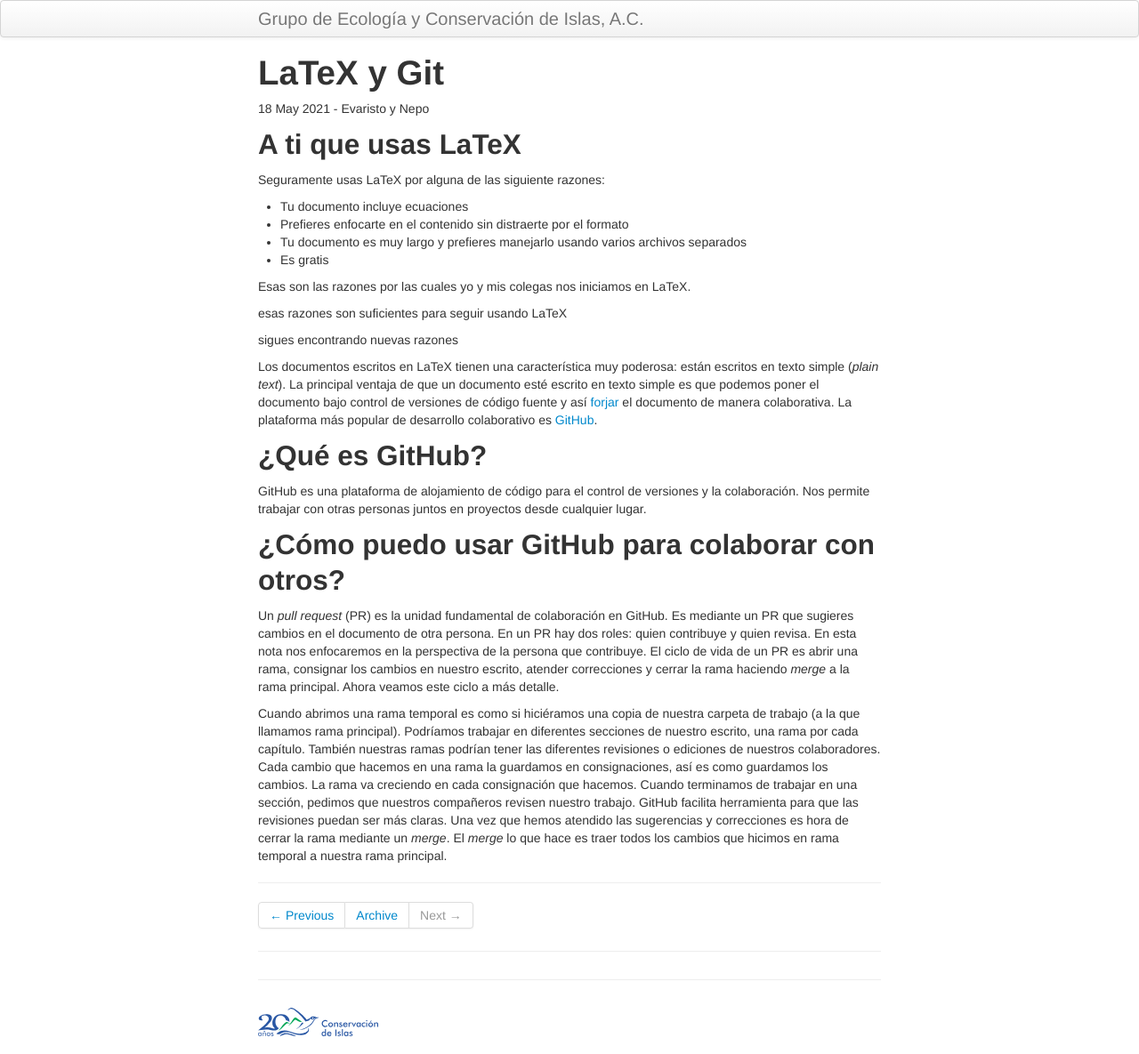
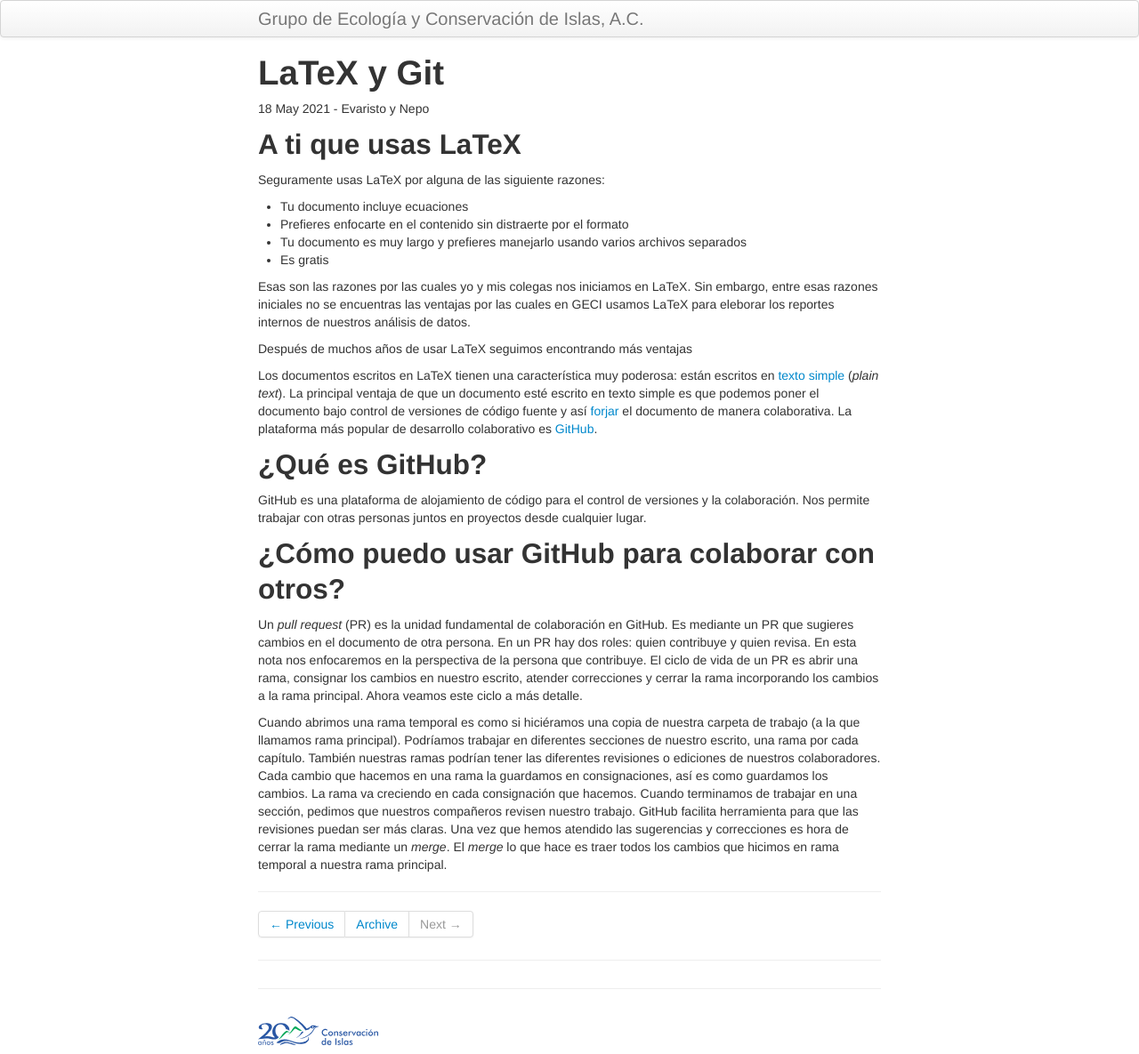
Before and after one commit to LizethMReyes/islasgeci.github.io, a Jekyll site: the page built from _posts/2021-05-18-latex_git.md, in a window 1280 px wide. Shown: the whole page at 89% size. Built offline with Jekyll 4.4.1, drawn with Linux system fonts in a browser that asks for light colours.

Commit message:
✍️ Work on the introduction

```diff
--- a/_posts/2021-05-18-latex_git.md
+++ b/_posts/2021-05-18-latex_git.md
@@ -13,17 +13,18 @@ Seguramente usas LaTeX por alguna de las siguiente razones:
 - Tu documento es muy largo y prefieres manejarlo usando varios archivos separados
 - Es gratis
 
-Esas son las razones por las cuales yo y mis colegas nos iniciamos en LaTeX.
+Esas son las razones por las cuales yo y mis colegas nos iniciamos en LaTeX. Sin embargo, entre esas
+razones iniciales no se encuentras las ventajas por las cuales en GECI usamos LaTeX
+para eleborar los reportes internos de nuestros análisis de datos.
 
-esas razones son suficientes para seguir usando LaTeX
+Después de muchos años de usar LaTeX seguimos encontrando más ventajas
 
-sigues encontrando nuevas razones
-
-Los documentos escritos en LaTeX tienen una característica muy poderosa: están escritos en texto
-simple (_plain text_). La principal ventaja de que un documento esté escrito en texto simple es que
-podemos poner el documento bajo control de versiones de código fuente y así
-[forjar](https://es.wikipedia.org/wiki/Forja_(software)) el documento de manera colaborativa. La
-plataforma más popular de desarrollo colaborativo es [GitHub](https://es.wikipedia.org/wiki/GitHub).
+Los documentos escritos en LaTeX tienen una característica muy poderosa: están escritos en [texto
+simple](https://es.wikipedia.org/wiki/Archivo_de_texto) (_plain text_). La principal ventaja de que
+un documento esté escrito en texto simple es que podemos poner el documento bajo control de
+versiones de código fuente y así [forjar](https://es.wikipedia.org/wiki/Forja_(software)) el
+documento de manera colaborativa. La plataforma más popular de desarrollo colaborativo es
+[GitHub](https://es.wikipedia.org/wiki/GitHub).
 
 ## ¿Qué es GitHub?
 
@@ -36,7 +37,7 @@ Un _pull request_ (PR) es la unidad fundamental de colaboración en GitHub. Es m
 sugieres cambios en el documento de otra persona. En un PR hay dos roles: quien contribuye y quien
 revisa. En esta nota nos enfocaremos en la perspectiva de la persona que contribuye. El ciclo de
 vida de un PR es abrir una rama, consignar los cambios en nuestro escrito, atender correcciones y
-cerrar la rama haciendo _merge_ a la rama principal. Ahora veamos este ciclo a más detalle.
+cerrar la rama incorporando los cambios a la rama principal. Ahora veamos este ciclo a más detalle.
 
 Cuando abrimos una rama temporal es como si hiciéramos una copia de nuestra carpeta de trabajo (a la
 que llamamos rama principal). Podríamos trabajar en diferentes secciones de nuestro escrito, una
```
